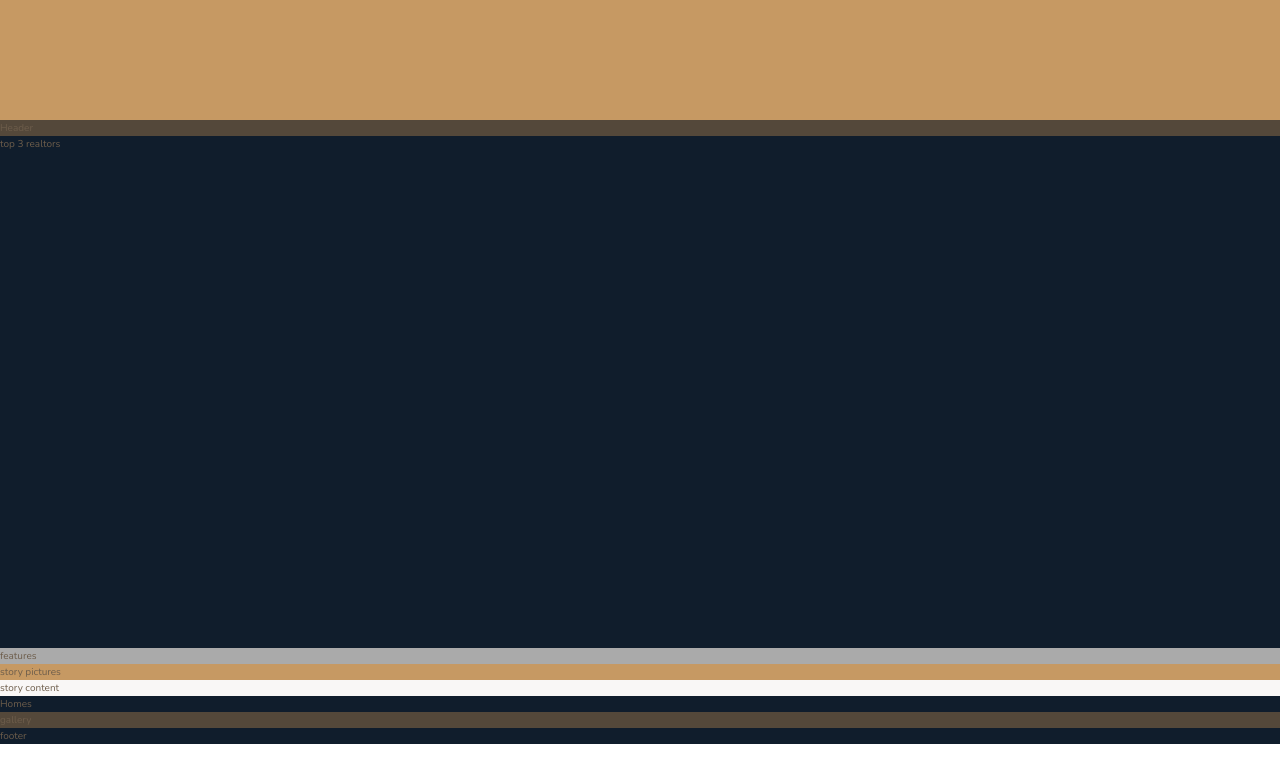
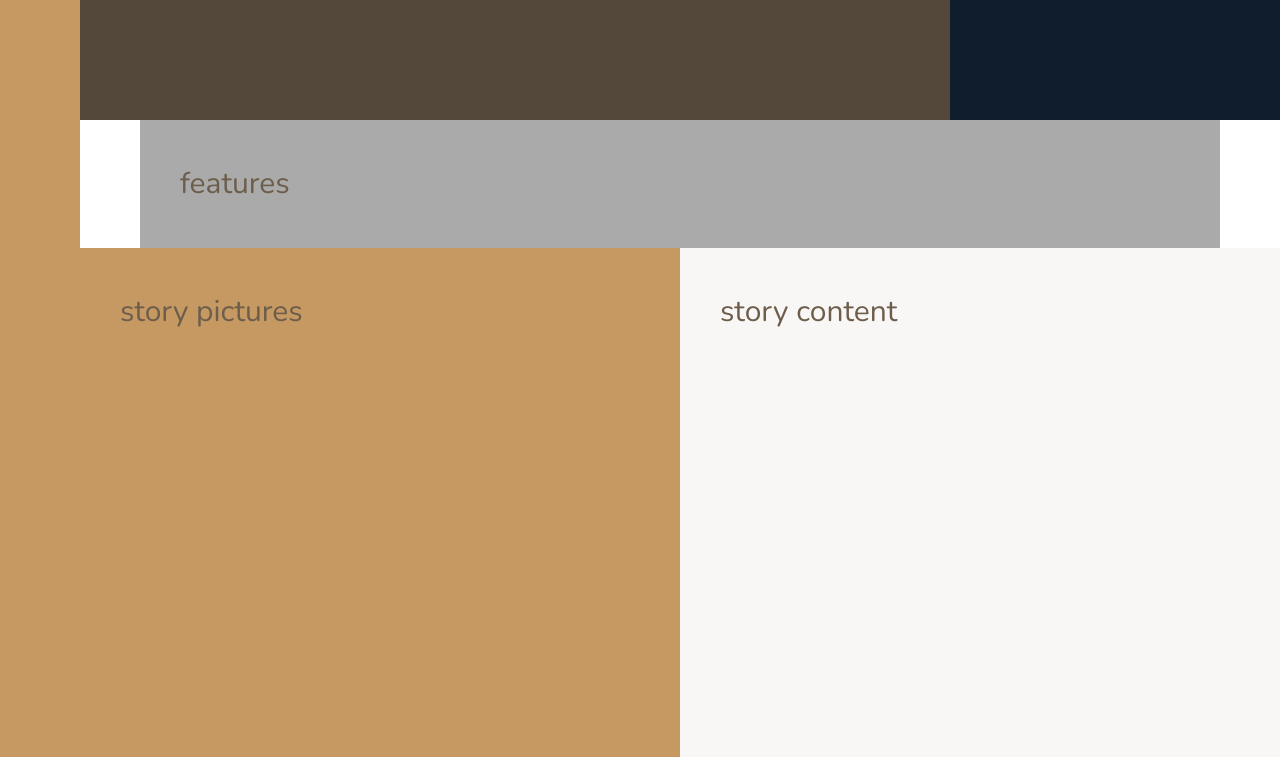
Before and after one commit to KelvinMitaki/CSS-GRID, a website: page index.html in a window 1280 px wide. Shown: the part 520-1277 px from the top of the page. Drawn offline with nearby package versions, Linux system fonts and the light colour scheme.

Commit message:
added basic page layout

```diff
--- a/index.html
+++ b/index.html
@@ -15,7 +15,7 @@
     <title>nexter &mdash; your home, your freedom</title>
   </head>
   <body class="container">
-    <div class="sidebar">sidebar</div>
+    <div class="sidebar">lorem</div>
     <header class="header">Header</header>
     <div class="realtors">top 3 realtors</div>
     <section class="features">features</section>
--- a/sass/_base.scss
+++ b/sass/_base.scss
@@ -37,4 +37,15 @@ body {
 .container {
   display: grid;
   grid-template-rows: 80vh min-content 40vw repeat(3, min-content);
+  grid-template-columns:
+    [sidebar-start] 8rem [sidebar-end full-start] minmax(6rem, 1fr)
+    [center-start] repeat(8, [col-start] minmax(min-content, 14rem) [col-end])
+    [center-end]
+    minmax(6rem, 1fr)
+    [full-end];
+
+  & > * {
+    padding: 4rem;
+    font-size: 3rem;
+  }
 }
--- a/sass/_features.scss
+++ b/sass/_features.scss
@@ -1,3 +1,4 @@
 .features {
   background-color: $color-grey-light-2;
+  grid-column: center-start / center-end;
 }
--- a/sass/_footer.scss
+++ b/sass/_footer.scss
@@ -1,3 +1,4 @@
 .footer {
   background-color: $color-secondary;
+  grid-column: full-start / full-end;
 }
--- a/sass/_gallery.scss
+++ b/sass/_gallery.scss
@@ -1,3 +1,4 @@
 .gallery {
   background-color: $color-grey-dark-1;
+  grid-column: full-start / full-end;
 }
--- a/sass/_header.scss
+++ b/sass/_header.scss
@@ -1,3 +1,4 @@
 .header {
   background-color: $color-grey-dark-1;
+  grid-column: full-start / col-end 6;
 }
--- a/sass/_homes.scss
+++ b/sass/_homes.scss
@@ -1,3 +1,4 @@
 .homes {
   background-color: $color-secondary;
+  grid-column: center-start / center-end;
 }
--- a/sass/_realtors.scss
+++ b/sass/_realtors.scss
@@ -1,3 +1,4 @@
 .realtors {
   background-color: $color-secondary;
+  grid-column: col-start 7 / full-end;
 }
--- a/sass/_sidebar.scss
+++ b/sass/_sidebar.scss
@@ -1,3 +1,5 @@
 .sidebar {
   background-color: $color-primary;
+  grid-column: sidebar-start / sidebar-end;
+  grid-row: 1 / -1;
 }
--- a/sass/_story.scss
+++ b/sass/_story.scss
@@ -1,8 +1,10 @@
 .story {
   &__pictures {
     background-color: $color-primary;
+    grid-column: full-start / col-end 4;
   }
   &__content {
     background-color: $color-grey-light-1;
+    grid-column: col-start 5 / full-end;
   }
 }
```
Also changed, not shown: css/style.css.
